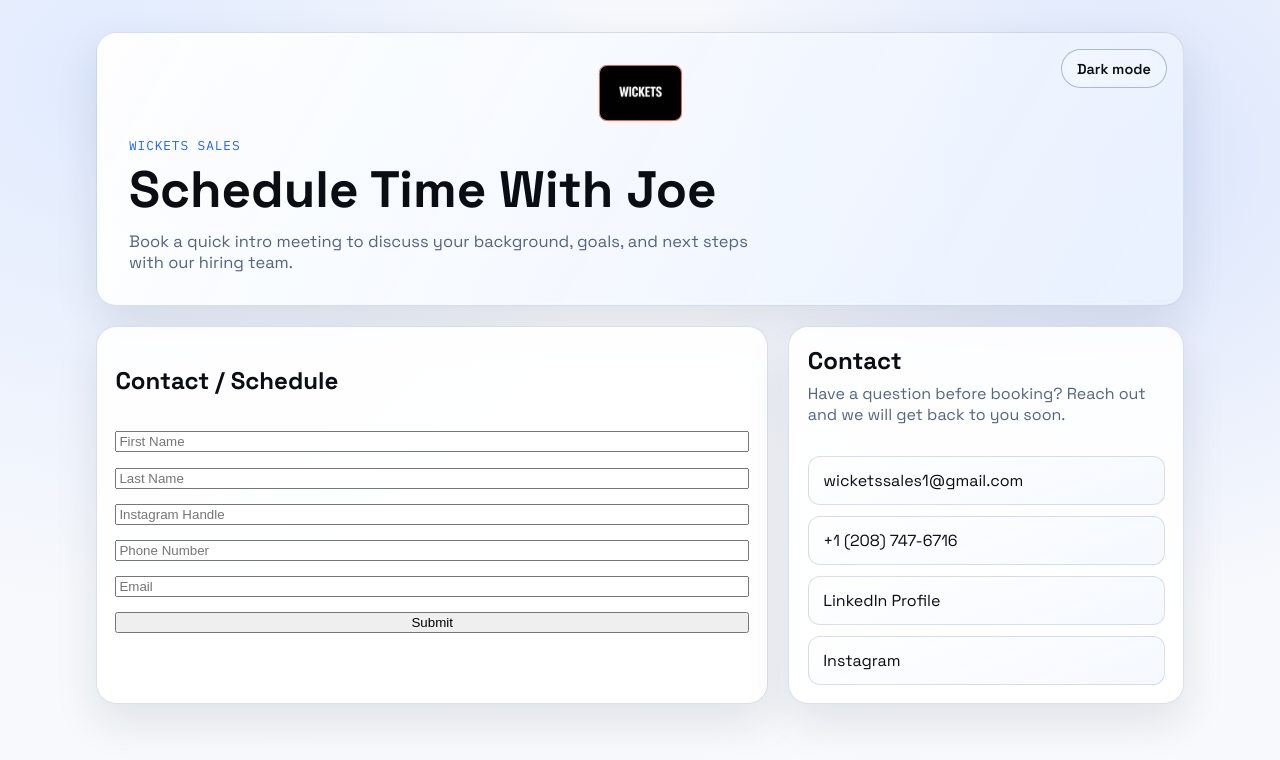
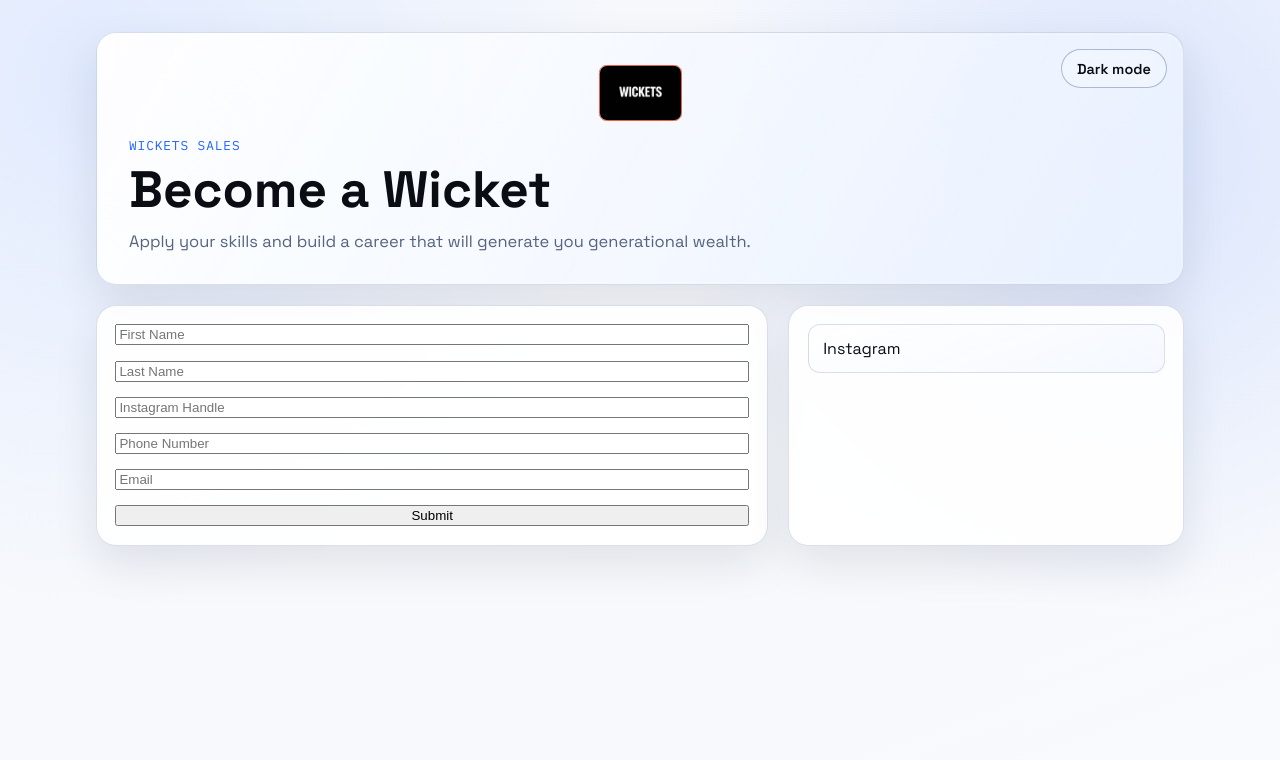
Before and after one commit to Thortech-LLC/wickets-sales-website, a React (Vite) app: page / in a window 1280 px wide. Shown: the top 760 px of the page. Built offline with nearby package versions, Linux system fonts and the light colour scheme.

Commit message:
v2 started

```diff
--- a/src/App.jsx
+++ b/src/App.jsx
@@ -1,6 +1,6 @@
 import { useEffect, useState } from "react";
-import logo from "/logo-text.png";
 import ContactForm from "./components/contact_form/ContactForm.jsx";
+import Header from "./components/header/Header.jsx"
 
 function getInitialTheme() {
   if (typeof window === "undefined") {
@@ -30,30 +30,12 @@ export default function App() {
 
   return (
     <div className="page-shell">
-      <header className="hero reveal delay-1">
-        <button
-          type="button"
-          className="theme-toggle"
-          onClick={() => setTheme(isDark ? "light" : "dark")}
-          aria-label={isDark ? "Switch to light mode" : "Switch to dark mode"}
-        >
-          {isDark ? "Light mode" : "Dark mode"}
-        </button>
-        <img
-          src={logo}
-          alt="Wickets Sales"
-          className="hero-logo"
-          style={{ borderRadius: "7.5px" }}
-        />
-        <p className="eyebrow">Wickets Sales</p>
-        <h1>Schedule Time With Joe</h1>
-        <p className="hero-copy">
-          Book a quick intro meeting to discuss your background, goals, and next
-          steps with our hiring team.
-        </p>
-      </header>
+      <Header
+        isDark={isDark}
+        onToggleTheme={() => setTheme(isDark ? "light" : "dark")}
+      />
+      <main className="content-grid">
 
-      <main className="content-grid">
         {/* <section
           className="card schedule-card reveal delay-2"
           aria-labelledby="schedule-heading"
@@ -80,16 +62,8 @@ export default function App() {
           className="card contact-card reveal delay-3"
           aria-labelledby="contact-heading"
         >
-          <div className="section-head">
-            <h2 id="contact-heading">Contact</h2>
-            <p>
-              Have a question before booking? Reach out and we will get back to
-              you soon.
-            </p>
-          </div>
-
           <div className="contact-list" role="list">
-            <a
+            {/* <a
               role="listitem"
               href="mailto:wicketssales1@gmail.com"
               className="contact-item"
@@ -107,7 +81,7 @@ export default function App() {
               className="contact-item"
             >
               LinkedIn Profile
-            </a>
+            </a> */}
             <a
               role="listitem"
               href="https://www.instagram.com/wicketsnation/?hl=en"
--- a/src/components/contact_form/ContactForm.jsx
+++ b/src/components/contact_form/ContactForm.jsx
@@ -4,10 +4,6 @@ function ContactForm() {
       className="card contact-card reveal delay-2"
       aria-labelledby="contact-form-heading"
     >
-      <h2 id="contact-form-heading" className="section-head">
-        Contact / Schedule
-      </h2>
-
       <input name="firstName" type="text" placeholder="First Name" />
 
       <input name="lastName" type="text" placeholder="Last Name" />
--- /dev/null
+++ b/src/components/header/Header.jsx
@@ -0,0 +1,30 @@
+import logo from "/logo-text.png";
+
+function Header({ isDark, onToggleTheme }) {
+  return (
+    <header className="hero reveal delay-1">
+      <button
+        type="button"
+        className="theme-toggle"
+        onClick={onToggleTheme}
+        aria-label={isDark ? "Switch to light mode" : "Switch to dark mode"}
+      >
+        {isDark ? "Light mode" : "Dark mode"}
+      </button>
+      <img
+        src={logo}
+        alt="Wickets Sales"
+        className="hero-logo"
+        style={{ borderRadius: "7.5px" }}
+      />
+      <p className="eyebrow">Wickets Sales</p>
+      <h1>Become a Wicket</h1>
+      <p className="hero-copy">
+        Apply your skills and build a career that will generate
+        you generational wealth.
+      </p>
+    </header>
+  );
+}
+
+export default Header;
```
